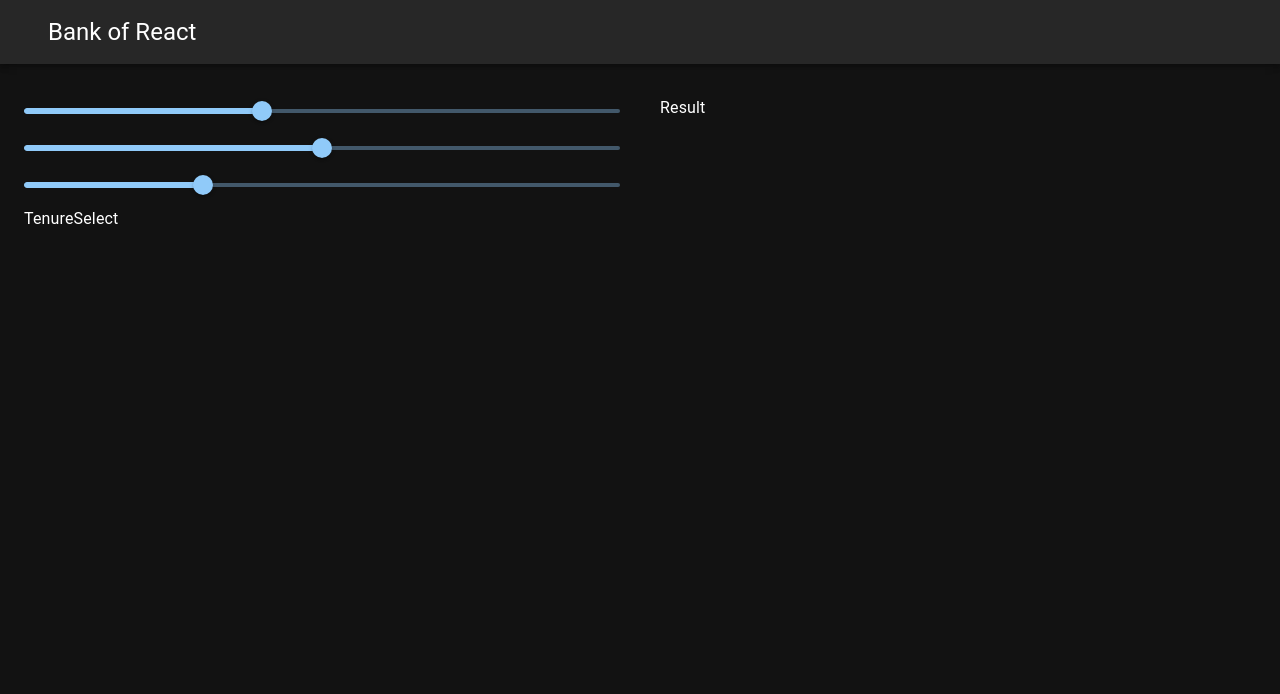
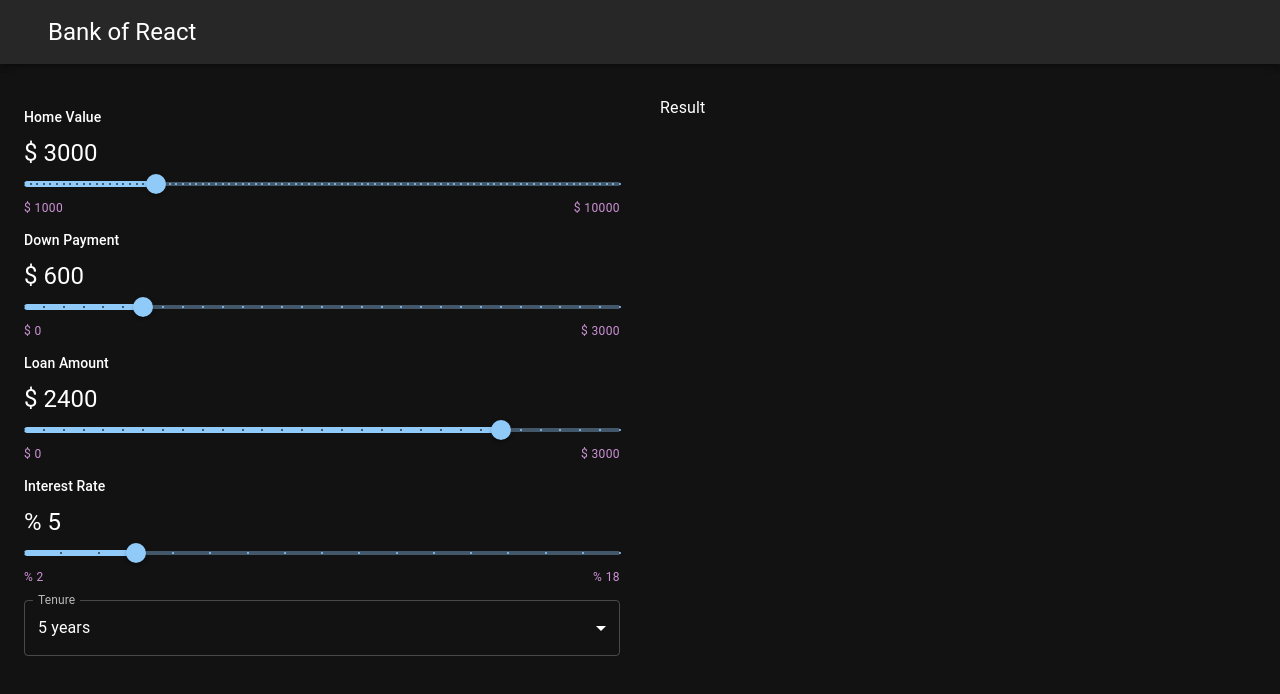
Before and after one commit to kaiyumdev/bank-calculation-app, a React (Create React App) app: page / in a window 1280 px wide. Shown: the top 694 px of the page. Built offline with nearby package versions, Linux system fonts and the light colour scheme.

Commit message:
[DONE]complete slider

```diff
--- a/src/App.js
+++ b/src/App.js
@@ -4,19 +4,27 @@ import Navbar from "./components/Navbar";
 import Result from "./components/Result";
 import SliderSelect from "./components/SliderSelect";
 import TenureSelect from "./components/TenureSelect";
+import { useState } from "react";
 
 function App() {
+  const [data, setData] = useState({
+    homeValue: 3000,
+    downPayment: 3000 * 0.2,
+    loanAmount: 3000 * 0.8,
+    loanTerm: 5,
+    interestRate: 5,
+  });
   return (
     <div>
       <Navbar> </Navbar>
       <Container maxWidth="xl" sx={{ mt: 4 }}>
         <Grid container spacing={5}>
           <Grid item xs={12} md={6}>
-            <SliderSelect></SliderSelect>
-            <TenureSelect></TenureSelect>
+            <SliderSelect data={data} setData={setData}></SliderSelect>
+            <TenureSelect data={data} setData={setData}></TenureSelect>
           </Grid>
           <Grid item xs={12} md={6}>
-            <Result></Result>
+            <Result data={data}></Result>
           </Grid>
         </Grid>
       </Container>
--- a/src/components/SliderSelect.js
+++ b/src/components/SliderSelect.js
@@ -1,12 +1,76 @@
 import React from "react";
 import SliderComponent from "./common/SliderComponent";
 
-const SliderSelect = () => {
+const SliderSelect = ({ data, setData }) => {
+  const bank_limit = 10000;
   return (
     <>
-      <SliderComponent min={0} max={50} defaultValue={20}></SliderComponent>
-      <SliderComponent min={100} max={200} defaultValue={150}></SliderComponent>
-      <SliderComponent min={0} max={10} defaultValue={3}></SliderComponent>
+      <SliderComponent
+        label="Home Value"
+        min={1000}
+        max={bank_limit}
+        defaultValue={data.homeValue}
+        value={data.homeValue}
+        step={100}
+        onChange={(e, value) =>
+          setData({
+            ...data,
+            downPayment: value * 0.2,
+            loanAmount: value * 0.8,
+            homeValue: value,
+          })
+        }
+        unit="$"
+        amount={data.homeValue}
+      ></SliderComponent>
+
+      <SliderComponent
+        label="Down Payment"
+        min={0}
+        max={data.homeValue}
+        defaultValue={data.downPayment}
+        value={data.downPayment}
+        step={100}
+        onChange={(e, value) =>
+          setData({
+            ...data,
+            loanAmount: data.homeValue - value,
+            downPayment: value,
+          })
+        }
+        unit="$"
+        amount={data.downPayment}
+      ></SliderComponent>
+
+      <SliderComponent
+        label="Loan Amount"
+        min={0}
+        max={data.homeValue}
+        defaultValue={data.loanAmount}
+        value={data.loanAmount}
+        step={100}
+        onChange={(e, value) =>
+          setData({
+            ...data,
+            downPayment: data.homeValue - value,
+            loanAmount: value,
+          })
+        }
+        unit="$"
+        amount={data.loanAmount}
+      ></SliderComponent>
+
+      <SliderComponent
+        label="Interest Rate"
+        min={2}
+        max={18}
+        defaultValue={data.interestRate}
+        value={data.interestRate}
+        step={1}
+        onChange={(e, value) => setData({ ...data, interestRate: value })}
+        unit="%"
+        amount={data.interestRate}
+      ></SliderComponent>
     </>
   );
 };
--- a/src/components/TenureSelect.js
+++ b/src/components/TenureSelect.js
@@ -1,7 +1,36 @@
-import React from "react";
+import * as React from "react";
+import Box from "@mui/material/Box";
+import InputLabel from "@mui/material/InputLabel";
+import MenuItem from "@mui/material/MenuItem";
+import FormControl from "@mui/material/FormControl";
+import Select from "@mui/material/Select";
 
-const TenureSelect = () => {
-  return <div>TenureSelect</div>;
+const TenureSelect = ({ data, setData }) => {
+  const handleChange = (event) => {
+    setData({
+      ...data,
+      loanTerm: event.target.value,
+    });
+  };
+
+  return (
+    <FormControl fullWidth>
+      <InputLabel id="demo-simple-select-label">Tenure</InputLabel>
+      <Select
+        labelId="demo-simple-select-label"
+        id="demo-simple-select"
+        value={data.loanTerm}
+        label="Tenure"
+        onChange={handleChange}
+      >
+        <MenuItem value={5}>5 years</MenuItem>
+        <MenuItem value={10}>10 years</MenuItem>
+        <MenuItem value={15}>15 years</MenuItem>
+        <MenuItem value={20}>20 years</MenuItem>
+        <MenuItem value={25}>25 years</MenuItem>
+      </Select>
+    </FormControl>
+  );
 };
 
 export default TenureSelect;
--- a/src/components/common/SliderComponent.js
+++ b/src/components/common/SliderComponent.js
@@ -1,15 +1,46 @@
 import React from "react";
 import Slider from "@mui/material/Slider";
+import { Stack, Typography } from "@mui/material";
 
-const SliderComponent = (props) => {
+const SliderComponent = ({
+  min,
+  max,
+  defaultValue,
+  step,
+  onChange,
+  value,
+  label,
+  unit,
+  amount,
+}) => {
   return (
-    <Slider
-      defaultValue={props.defaultValue}
-      min={props.min}
-      max={props.max}
-      aria-label="Default"
-      valueLabelDisplay="auto"
-    />
+    <Stack my={1.4}>
+      <Stack gap={1}>
+        <Typography variant="subtitle2">{label}</Typography>
+        <Typography variant="h5">
+          {unit} {amount}
+        </Typography>
+      </Stack>
+      <Slider
+        min={min}
+        max={max}
+        defaultValue={defaultValue}
+        aria-label="Default"
+        valueLabelDisplay="auto"
+        marks
+        step={step}
+        onChange={onChange}
+        value={value}
+      />
+      <Stack direction="row" justifyContent="space-between">
+        <Typography color="secondary" variant="caption">
+          {unit} {min}
+        </Typography>
+        <Typography color="secondary" variant="caption">
+          {unit} {max}
+        </Typography>
+      </Stack>
+    </Stack>
   );
 };
 
```
